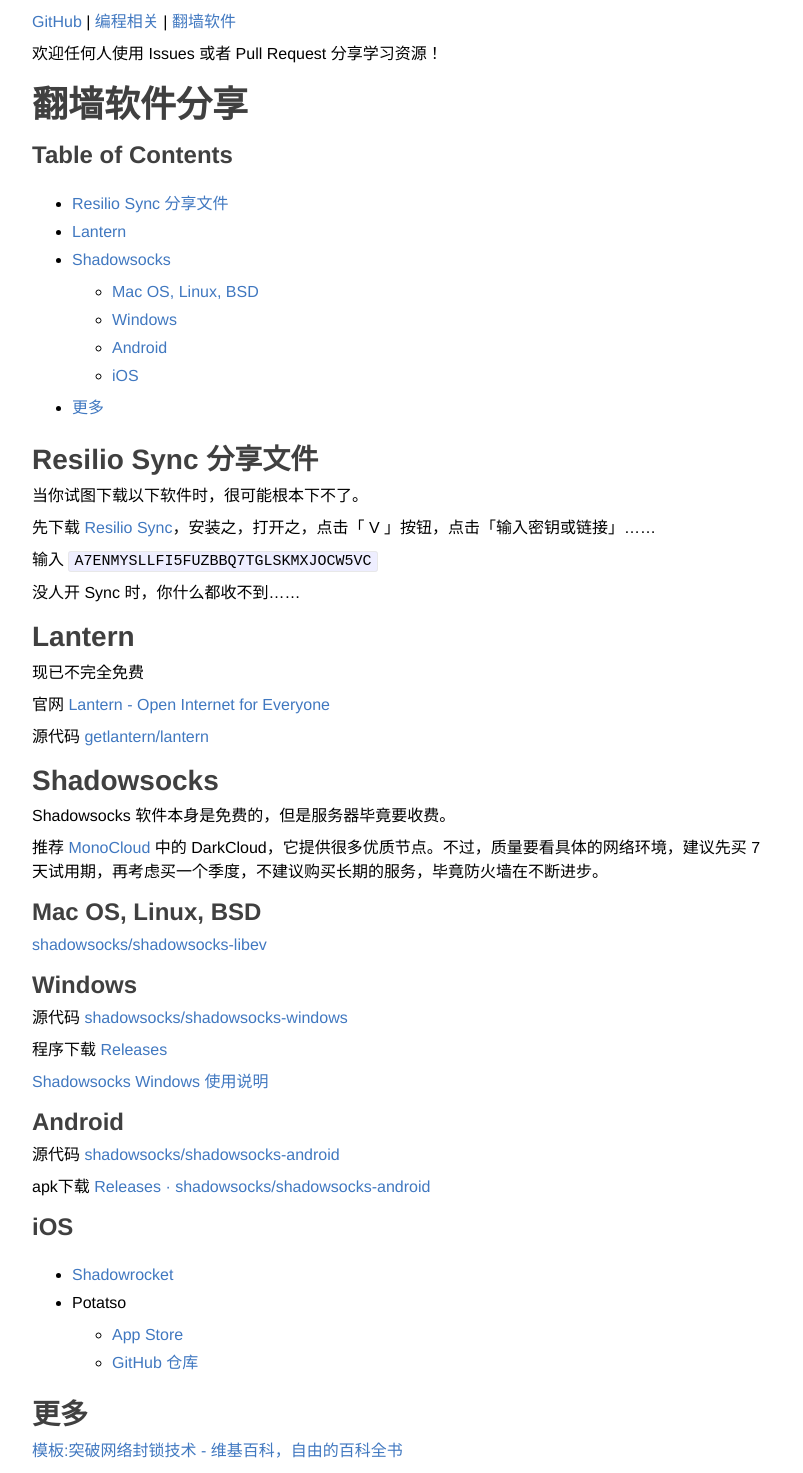
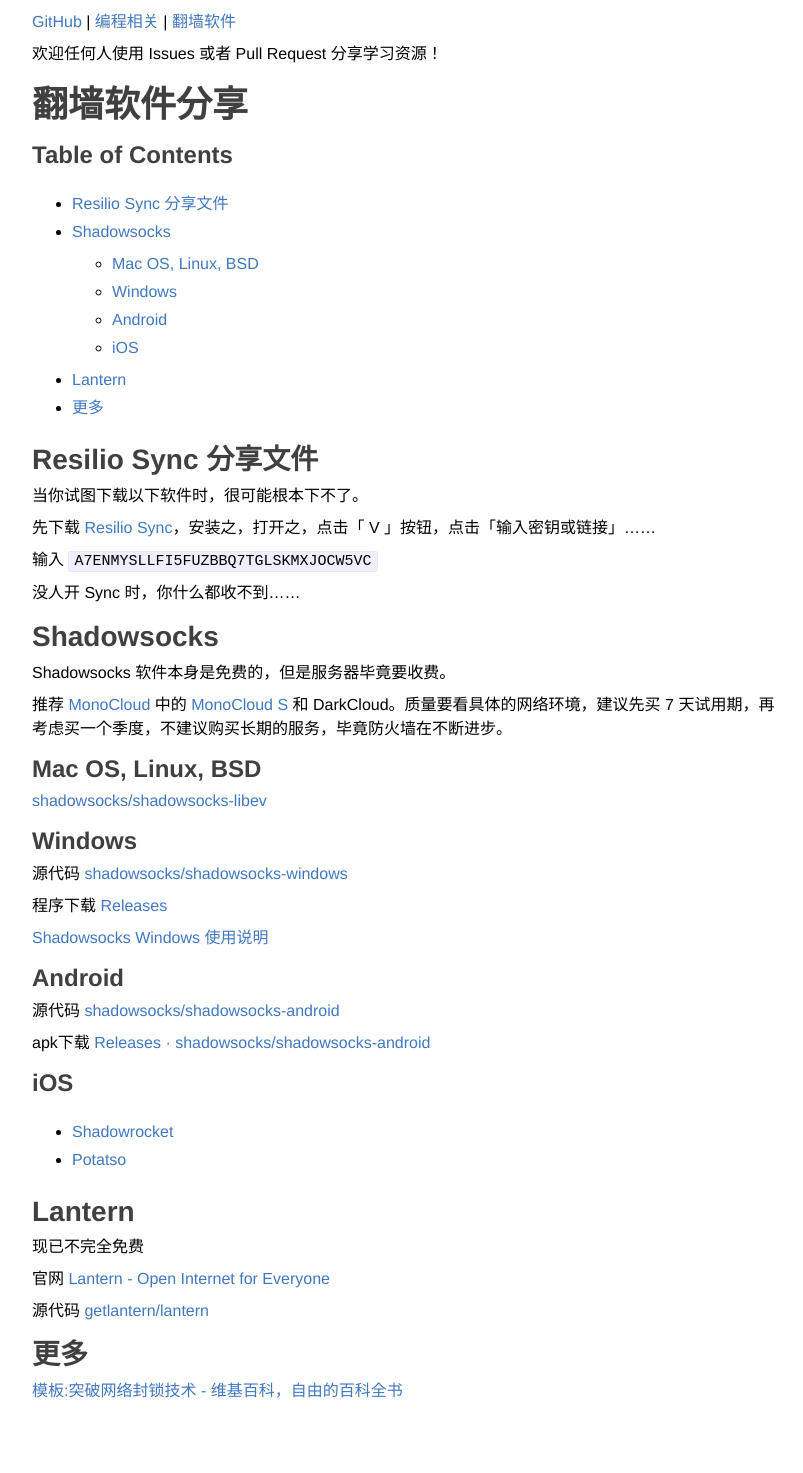
Before and after one commit to ccoode/awesome, a Jekyll site: the page built from fuckgfw.md, in a window 1280 px wide. Shown: the whole page, without its empty margins (234-1037 px from the left). Built offline with Jekyll 4.4.1, drawn with Linux system fonts in a browser that asks for light colours; our own code applies the rules of GitHub Pages for plain Markdown files; after the commit the page ends 1413 px from its top, so only the background shows below that.

Commit message:
Update fuckgfw.md

```diff
--- a/fuckgfw.md
+++ b/fuckgfw.md
@@ -13,20 +13,11 @@
 
 没人开 Sync 时，你什么都收不到……
 
-## Lantern
-
-现已不完全免费
-
-官网 [Lantern - Open Internet for Everyone](https://getlantern.org/)
-
-源代码 [getlantern/lantern](https://github.com/getlantern/lantern)
-
-
 ## Shadowsocks
 
 Shadowsocks 软件本身是免费的，但是服务器毕竟要收费。
 
-推荐 [MonoCloud](https://monocloud.co/) 中的 DarkCloud，它提供很多优质节点。不过，质量要看具体的网络环境，建议先买 7 天试用期，再考虑买一个季度，不建议购买长期的服务，毕竟防火墙在不断进步。
+推荐 [MonoCloud](https://monocloud.net/) 中的 [MonoCloud S](https://monocloud.net/plan/category/2) 和 DarkCloud。质量要看具体的网络环境，建议先买 7 天试用期，再考虑买一个季度，不建议购买长期的服务，毕竟防火墙在不断进步。
 
 ### Mac OS, Linux, BSD
 
@@ -50,9 +41,15 @@
 ### iOS
 
 * [Shadowrocket](https://itunes.apple.com/cn/app/shadowrocket/id932747118)
-* Potatso
-    * [App Store](https://itunes.apple.com/us/app/id1070901416)
-    * [GitHub 仓库](https://github.com/shadowsocks/Potatso)
+* [Potatso](https://itunes.apple.com/us/app/id1070901416)
+
+## Lantern
+
+现已不完全免费
+
+官网 [Lantern - Open Internet for Everyone](https://getlantern.org/)
+
+源代码 [getlantern/lantern](https://github.com/getlantern/lantern)
 
 ## 更多
 
```
